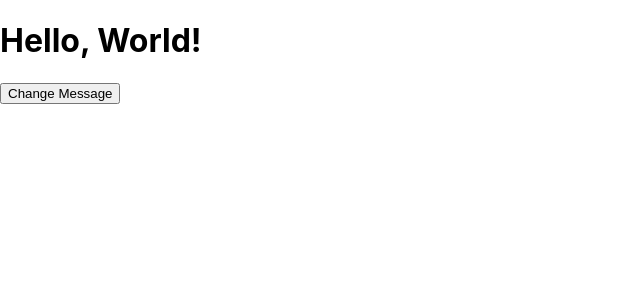
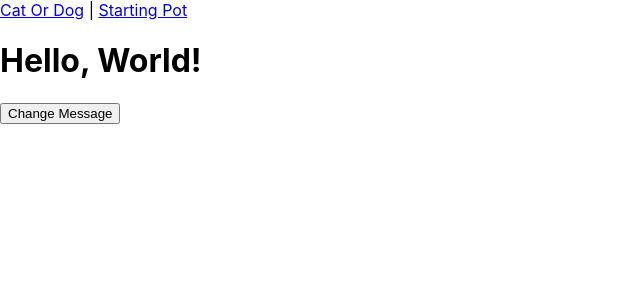
Before and after one commit to GJDteamOne/claw-and-order, a React (Create React App) app: page / in a window 1280 px wide. Shown: the top 300 px of the page, without its empty margins (0-640 px from the left). Built offline with nearby package versions, Linux system fonts and the light colour scheme.

Commit message:
add routing

```diff
--- a/package.json
+++ b/package.json
@@ -9,6 +9,7 @@
     "@testing-library/user-event": "^13.5.0",
     "react": "^19.0.0",
     "react-dom": "^19.0.0",
+    "react-router-dom": "^7.2.0",
     "react-scripts": "5.0.1",
     "web-vitals": "^2.1.4"
   },
--- a/src/App.js
+++ b/src/App.js
@@ -1,15 +1,19 @@
-import React, { useState } from 'react';
+import React from 'react';
+import { BrowserRouter as Router, Routes, Route, Link } from 'react-router-dom';
+import CatOrDog from './CatOrDog.js'
+import StartingPot from './StartingPot.js'
 
 function App() {
-  const [message, setMessage] = useState("Hello, World!");
-
   return (
-    <div>
-      <h1>{message}</h1>
-      <button onClick={() => setMessage("Hello, React Hooks!")}>
-        Change Message
-      </button>
-    </div>
+    <Router>
+      <nav>
+        <Link to="/">Cat Or Dog</Link> | <Link to="/starting-pot">Starting Pot</Link>
+      </nav>
+      <Routes>
+        <Route path="/" element={<CatOrDog />} />
+        <Route path="/starting-pot" element={<StartingPot />} />
+      </Routes>
+    </Router>
   );
 }
 
--- /dev/null
+++ b/src/CatOrDog.js
@@ -0,0 +1,16 @@
+import React, { useState } from 'react';
+
+function CatOrDog() {
+  const [message, setMessage] = useState("Hello, World!");
+
+  return (
+    <div>
+      <h1>{message}</h1>
+      <button onClick={() => setMessage("Hello, React Hooks!")}>
+        Change Message
+      </button>
+    </div>
+  );
+}
+
+export default CatOrDog;
--- /dev/null
+++ b/src/StartingPot.js
@@ -0,0 +1,7 @@
+import React from 'react';
+
+function StartingPot() {
+    return <h1>Starting Pot</h1>;
+}
+
+export default StartingPot;
```
Also changed, not shown: 1 other file (tests, documents, lock files or other folders).
